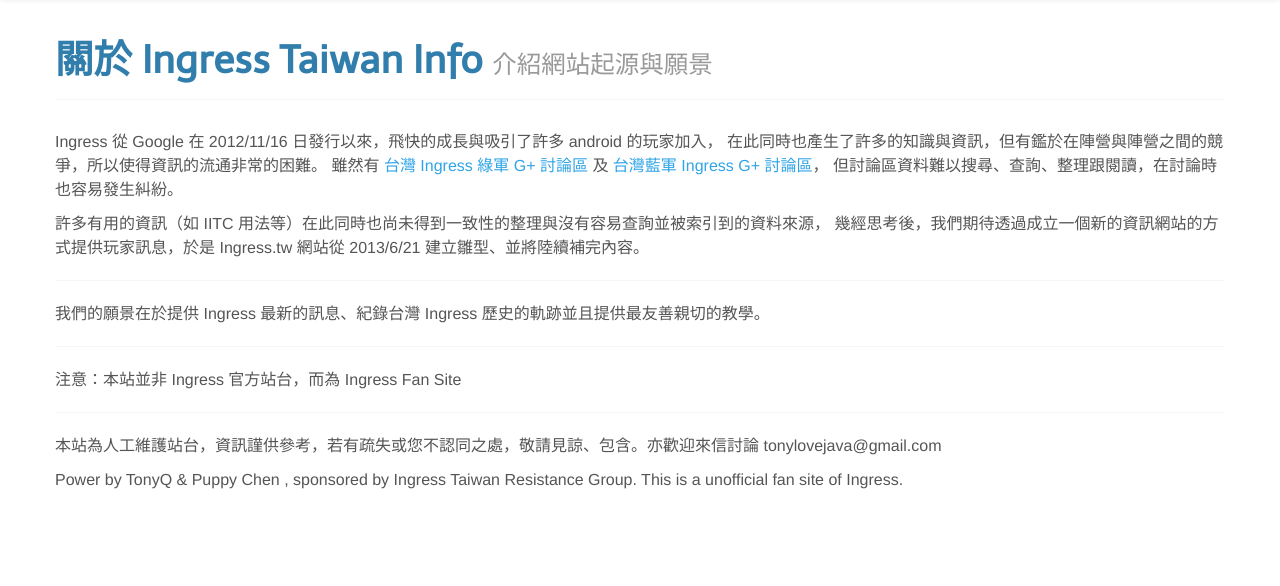
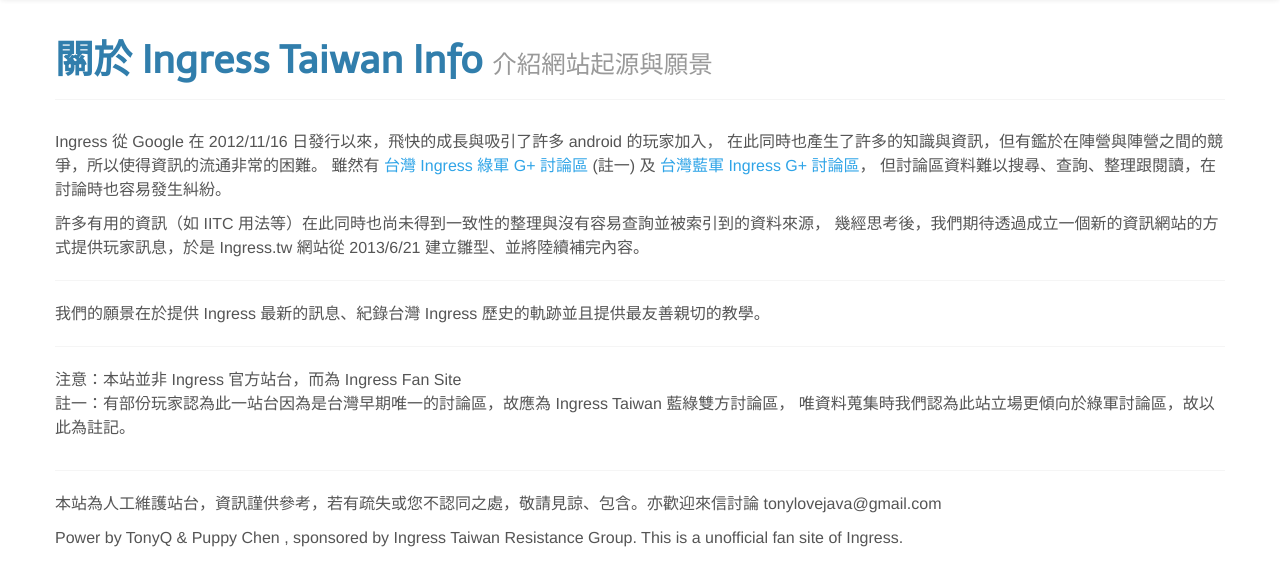
Before and after one commit to tony1223/ingress-tw, a CodeIgniter app: page /about in a window 1280 px wide. Shown: the part 58-644 px from the top of the page. Run offline with CodeIgniter, Linux system fonts and the light colour scheme; some libraries are stand-ins or nearby versions.

Commit message:
Update about.php

```diff
--- a/application/views/about.php
+++ b/application/views/about.php
@@ -1,4 +1,3 @@
-
 <div class="container">
 
   <div class="row">
@@ -10,7 +9,7 @@
 		<p>
 			Ingress 從 Google 在 2012/11/16 日發行以來，飛快的成長與吸引了許多 android 的玩家加入，
 			在此同時也產生了許多的知識與資訊，但有鑑於在陣營與陣營之間的競爭，所以使得資訊的流通非常的困難。
-			雖然有 <a href="https://plus.google.com/communities/105093873281779892074"  target="_blank">台灣 Ingress 綠軍 G+ 討論區 </a>
+			雖然有 <a href="https://plus.google.com/communities/105093873281779892074"  target="_blank">台灣 Ingress 綠軍 G+ 討論區 </a>(註一)
 			及 <a href="https://plus.google.com/communities/110019129465742753783" target="_blank">台灣藍軍 Ingress G+ 討論區</a>，
 			但討論區資料難以搜尋、查詢、整理跟閱讀，在討論時也容易發生糾紛。
 		</p>
@@ -25,6 +24,9 @@
 
 		注意：本站並非 Ingress 官方站台，而為 Ingress Fan Site
 
+		<p>註一：有部份玩家認為此一站台因為是台灣早期唯一的討論區，故應為 Ingress Taiwan 藍綠雙方討論區，
+			唯資料蒐集時我們認為此站立場更傾向於綠軍討論區，故以此為註記。</>
+
     </div>
   </div>
 
```
